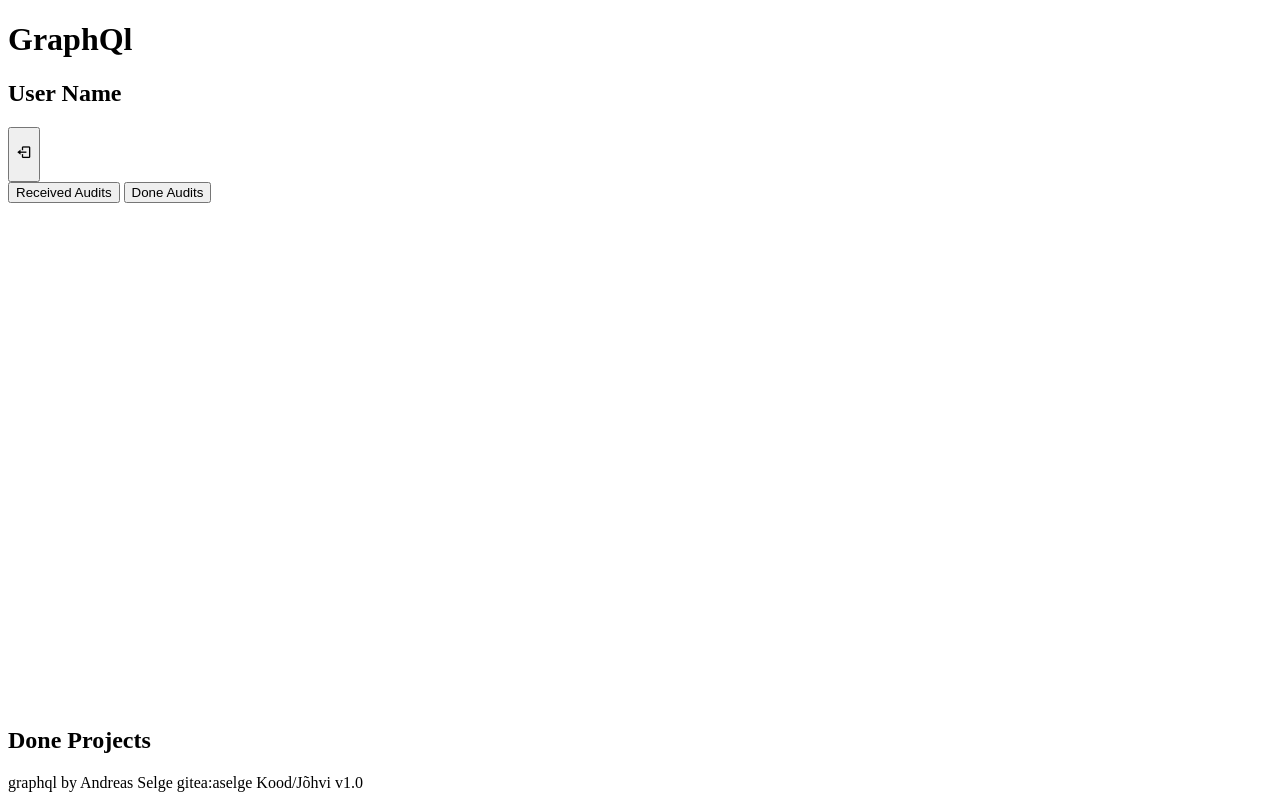
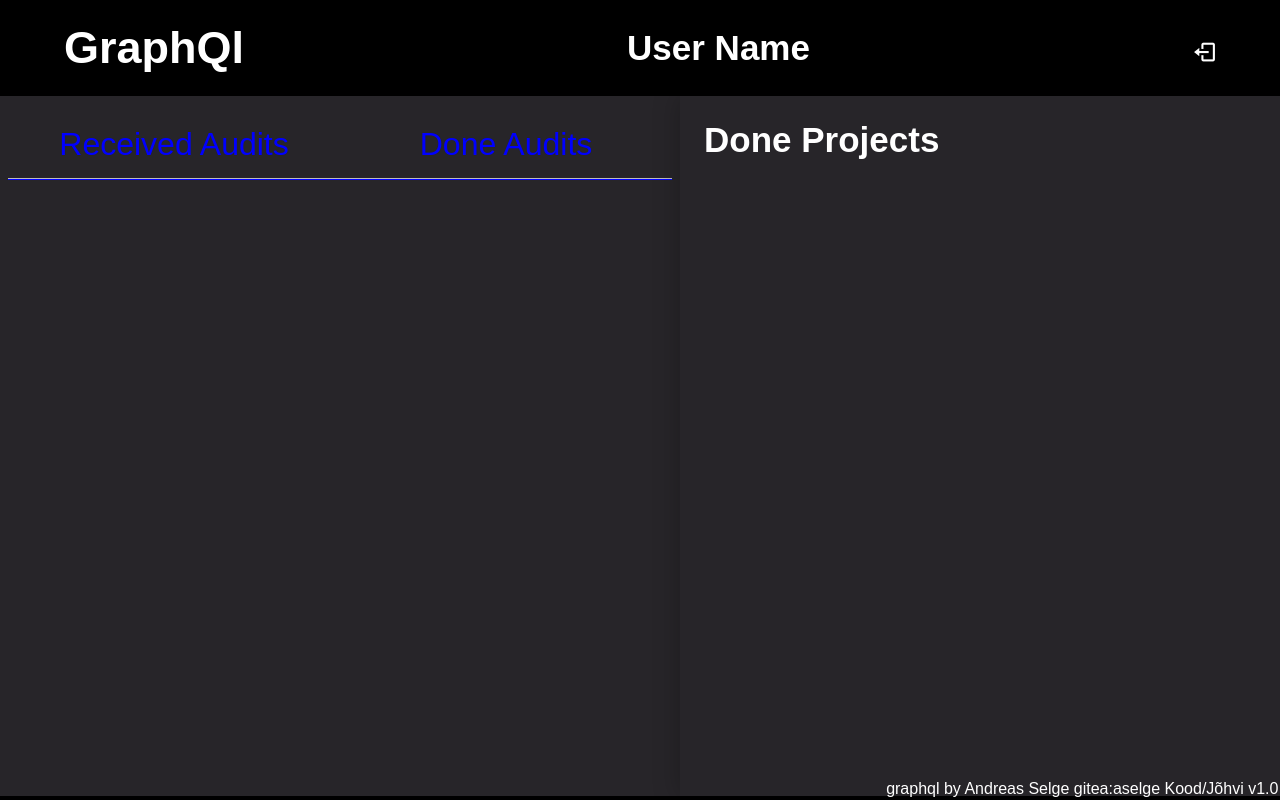
Before and after one commit to SomeRetiskin/graphql-andreas, a website: page profile.html in a window 1280 px wide. Drawn offline with nearby package versions, Linux system fonts and the light colour scheme; the site is published under a folder, as on GitHub Pages, so addresses that start at the root find nothing; no server answers.

Commit message:
Hopefully you're fine with that?

```diff
--- a/profile.html
+++ b/profile.html
@@ -4,8 +4,8 @@
         <title>GraphQl - Profile</title>
         <meta charset="UTF-8" />
         <meta name="viewport" content="width=device-width, initial-scale=1.0" />
-        <link rel="stylesheet" href="/style.css">
-        <link rel="stylesheet" href="/profile/index.css">
+        <link rel="stylesheet" href="./style.css" />
+        <link rel="stylesheet" href="./profile/index.css" />
         <link href='https://unpkg.com/boxicons@2.1.4/css/boxicons.min.css' rel='stylesheet'>
 
         <script type="module">
```
Also changed, not shown: index.html (+1 -1 lines).
